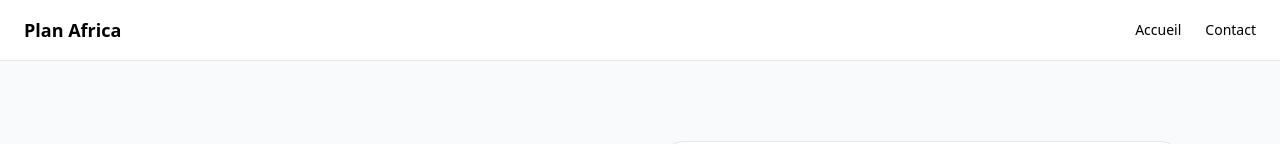
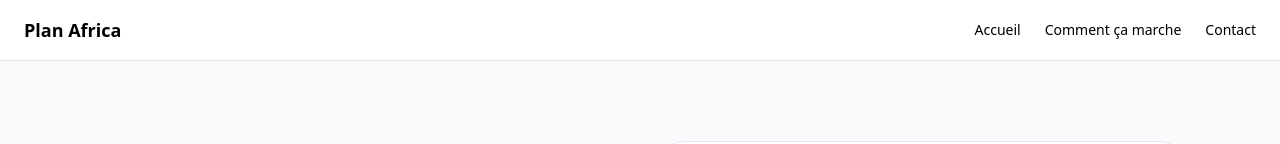
Before and after one commit to Sorel91/plan-africa-app, a Next.js app: page / in a window 1280 px wide. Shown: the top 144 px of the page. Built offline with nearby package versions, Linux system fonts and the light colour scheme.

Commit message:
Update layout.js

```diff
--- a/app/layout.js
+++ b/app/layout.js
@@ -11,9 +11,9 @@ export default function RootLayout({ children }) {
   {/* HEADER */}
   <header className="border-b bg-white px-6 py-4 flex justify-between items-center">
     <a href="/" className="font-bold text-lg">Plan Africa</a>
-
     <nav className="flex gap-6 text-sm">
       <a href="/" className="hover:text-emerald-600">Accueil</a>
+      <a href="/comment-ca-marche" className="hover:text-emerald-600">Comment ça marche</a>
       <a href="/contact" className="hover:text-emerald-600">Contact</a>
     </nav>
   </header>
```
